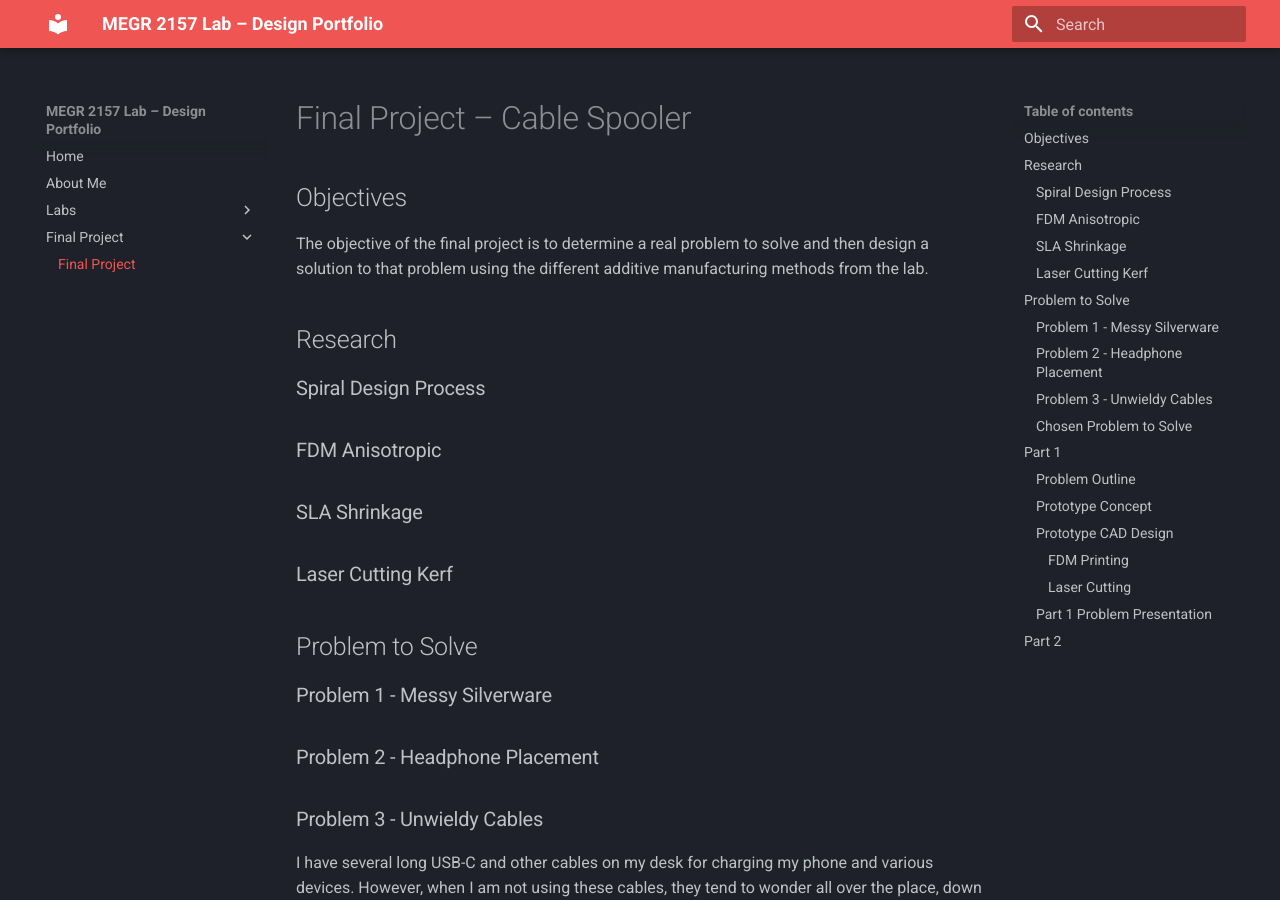
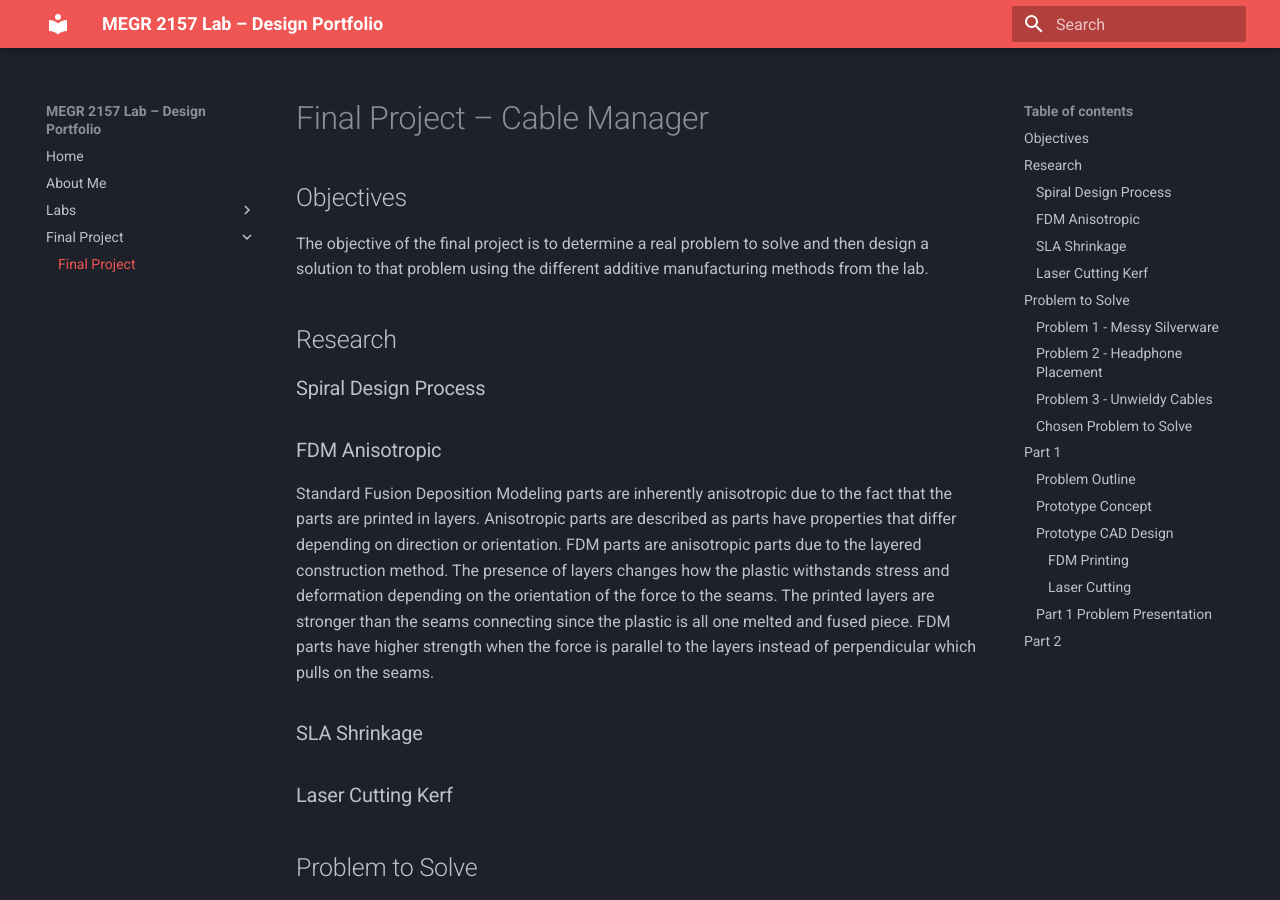
Before and after one commit to dheidenf-beep/DerekH-MEGR2157-LAB-Portfolio, an MkDocs documentation site: the page built from docs/finalproject/index.md, in a window 1280 px wide and 900 px high. Built offline with MkDocs 1.6.1 and Material for MkDocs 9.7.7, drawn with Linux system fonts in a browser that asks for light colours.

Commit message:
Rename project to 'Cable Manager' and enhance FDM section
Updated project title and added details about FDM anisotropic properties.

```diff
--- a/docs/finalproject/index.md
+++ b/docs/finalproject/index.md
@@ -1,4 +1,4 @@
-# Final Project – Cable Spooler
+# Final Project – Cable Manager
 
 ## Objectives
 
@@ -10,7 +10,11 @@ The objective of the final project is to determine a real problem to solve and t
 
 ### FDM Anisotropic
 
+Standard Fusion Deposition Modeling parts are inherently anisotropic due to the fact that the parts are printed in layers. Anisotropic parts are described as parts have properties that differ depending on direction or orientation. FDM parts are anisotropic parts due to the layered construction method. The presence of layers changes how the plastic withstands stress and deformation depending on the orientation of the force to the seams. The printed layers are stronger than the seams connecting since the plastic is all one melted and fused piece. FDM parts have higher strength when the force is parallel to the layers instead of perpendicular which pulls on the seams.
+
 ### SLA Shrinkage
+
+
 
 ### Laser Cutting Kerf
 
```
